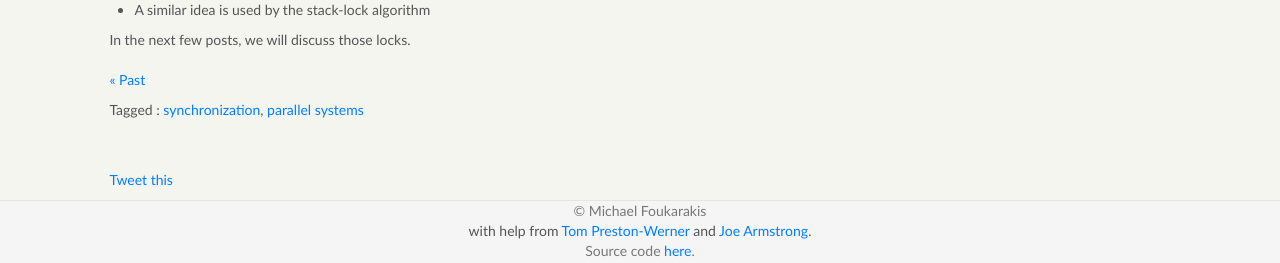
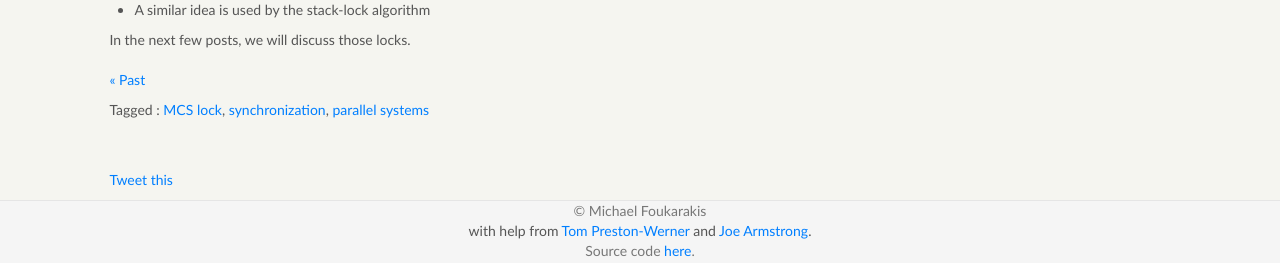
Before and after one commit to mfukar/mfukar.github.com, a Jekyll site: the page built from _posts/2017-09-26-mcs.md, in a window 1280 px wide and 900 px high, scrolled down 2040 px. Shown: the part 619-882 px from the top of the window. Built offline with Jekyll 4.4.1, drawn with Linux system fonts in a browser that asks for light colours; some web fonts are replaced; comment, search, counter and statistics services are not loaded.

Commit message:
Tags: MCS loc
Signed-off-by: Michael Foukarakis <michael.foukarakis@bmw-carit.de>

```diff
--- a/_data/tags.yml
+++ b/_data/tags.yml
@@ -154,3 +154,6 @@ useless:
 parallelism:
     slug: parallelism
     name: parallel systems
+mcs-lock:
+    slug: mcs-lock
+    name: MCS lock
```
Also changed, not shown: blog/tag/mcs-lock.md (added, +5 -0 lines).
